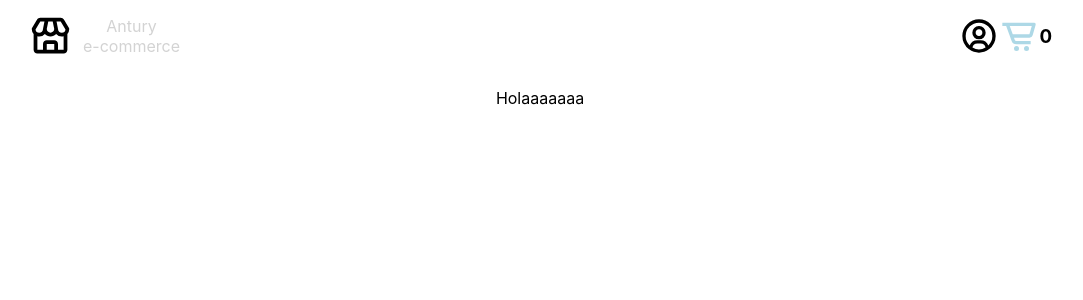
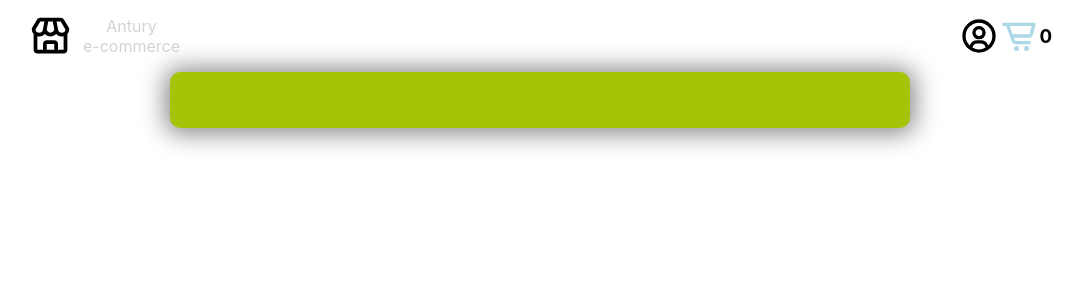
Before and after one commit to wilantury/payu_integration, a React (Create React App) app: page /response in a window 1280 px wide. Shown: the top 300 px of the page, without its empty margins (100-1183 px from the left). Built offline with nearby package versions, Linux system fonts and the light colour scheme.

Commit message:
[ADD] styles response page

```diff
--- a/src/App.js
+++ b/src/App.js
@@ -4,8 +4,6 @@ import {
   BrowserRouter as Router,
   Switch,
   Route,
-  useLocation,
-  Link
 } from "react-router-dom";
 import { Header } from './components/header'
 import { ProductsList } from './components/productsList'
--- a/src/components/quickCartList/index.js
+++ b/src/components/quickCartList/index.js
@@ -32,6 +32,7 @@ export const QuickCartList = ( {data} ) => {
 
     var requestOptions = {
         method: 'POST',
+        mode:'no-cors',
         headers: myHeaders,
         body: urlencoded,
         redirect: 'follow'
@@ -60,7 +61,7 @@ export const QuickCartList = ( {data} ) => {
 
     async function postData(url=''){
         const response = await  fetch(url, requestOptions)
-        console.log(response.status)
+        console.log(response)
         return response
     }
 
--- a/src/components/responsePage/index.js
+++ b/src/components/responsePage/index.js
@@ -1,4 +1,6 @@
 import React from 'react'
+import {ResponseDataWrapper} from './styles'
+
 import {
     useLocation,
   } from "react-router-dom";
@@ -10,8 +12,20 @@ function useQuery() {
 export const ResponsePage = () => {
 
     let query = useQuery();
+    let data = []
 
     return (
-        <p>Holaaaaaaa {query.get("name")}</p>
+        <ResponseDataWrapper>
+            <ul>
+                {
+                    query.forEach( (value, key)=>{
+                        data.push({value, key})
+                    })
+                }
+                {
+                    data.map( param => <li><p>{param.key}</p><p>{param.value}</p></li>)
+                }
+            </ul>
+        </ResponseDataWrapper>
     )
 }
--- a/src/components/responsePage/styles.js
+++ b/src/components/responsePage/styles.js
@@ -0,0 +1,35 @@
+import styled from 'styled-components'
+
+export const ResponseDataWrapper = styled.div`
+    display:block;
+    max-width:700px;
+    background: #A6c307;
+    padding: 20px;
+    border-radius: 10px;
+    box-shadow: 0px 1px 24px 5px rgba(0,0,0,0.46);
+    -webkit-box-shadow: 0px 1px 24px 5px rgba(0,0,0,0.46);
+    -moz-box-shadow: 0px 1px 24px 5px rgba(0,0,0,0.46);
+    & ul {
+        list-style: none;
+        padding-inline-start:0px;
+        & li {
+            display: grid;
+            grid-template-columns: 50% 50%;
+            justify-items: start;
+        }
+    }
+
+`
+
+export const Button = styled.button`
+  color: gray;
+  font-size: 1.2em;
+  margin: 1em;
+  padding: 0.25em 1em;
+  border: 2px solid #A6c307;
+  border-radius: 3px;
+  &:hover{
+      color: #A6c307;
+      cursor:pointer;
+  }
+`
```
